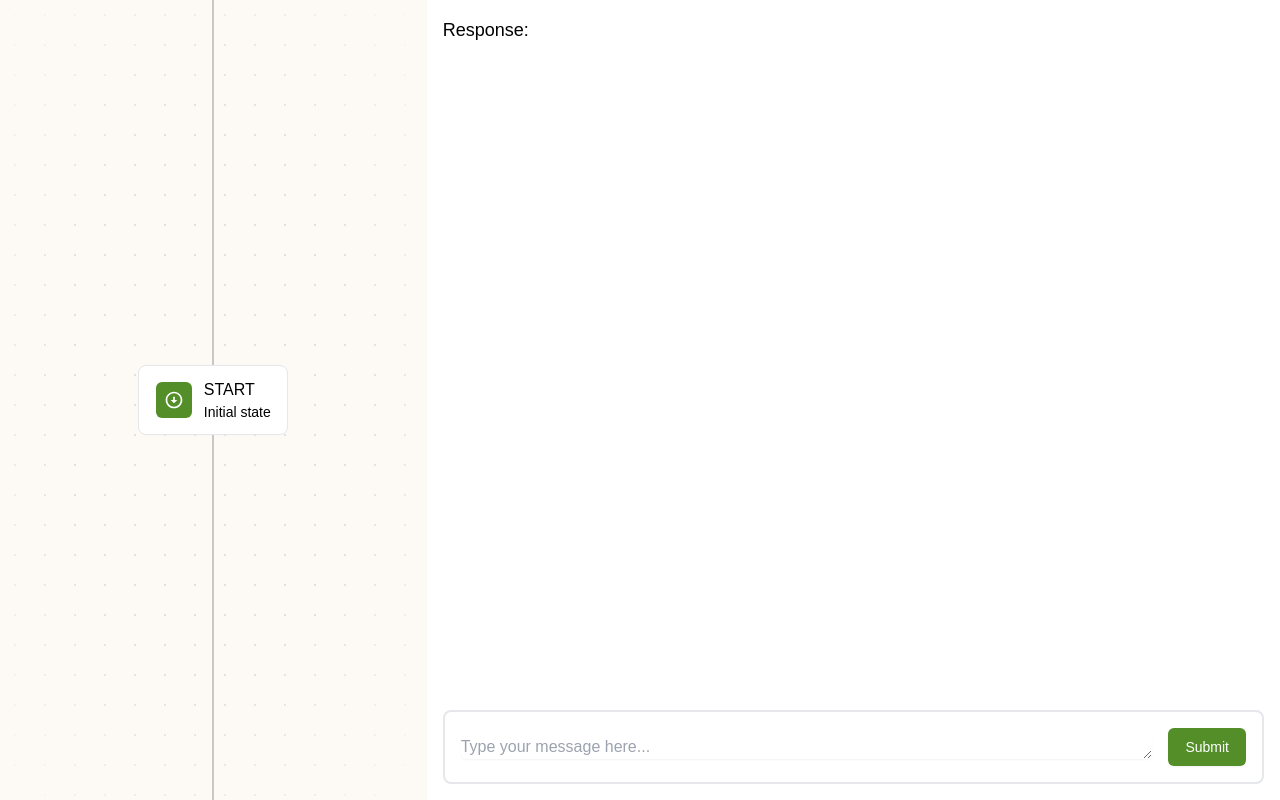
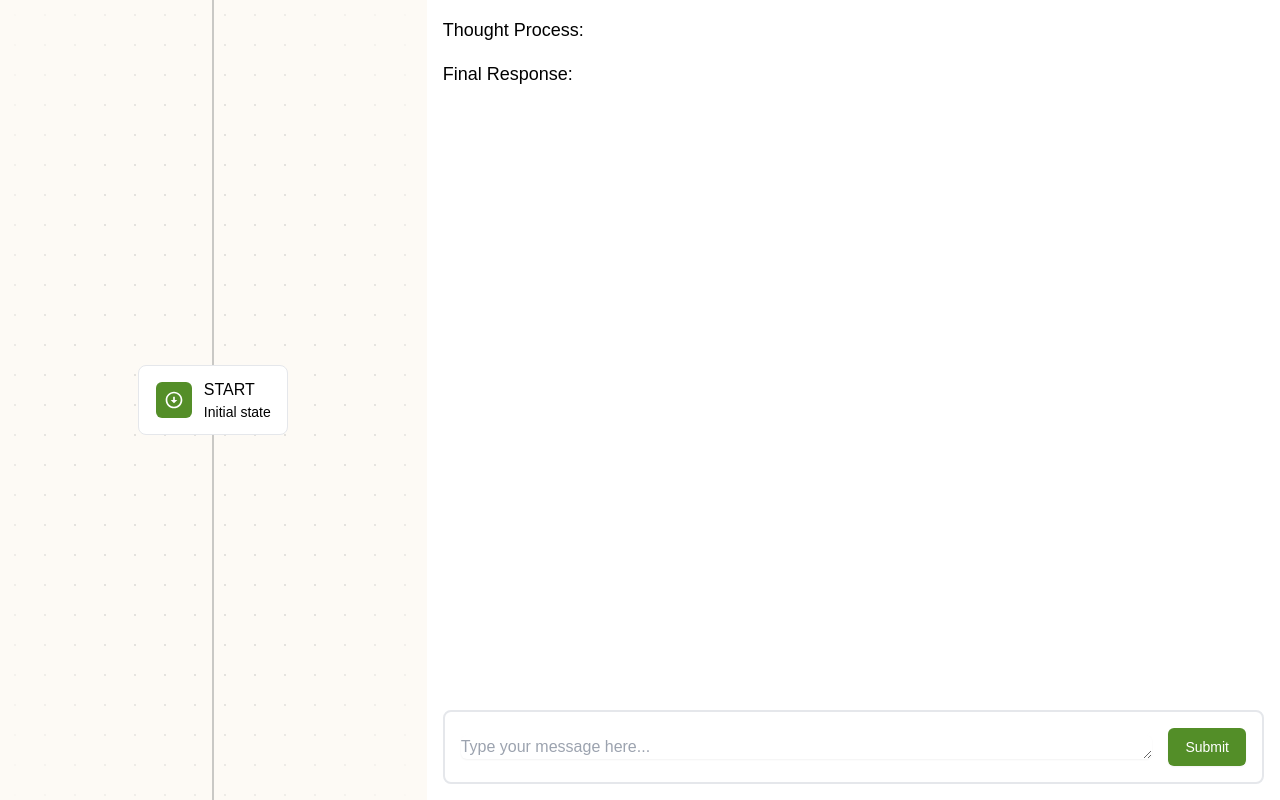
Before and after one commit to wordware-ai/wordware-crypto-react, a Next.js app: page / in a window 1280 px wide. Built offline with nearby package versions, Linux system fonts and the light colour scheme.

Commit message:
mid res and prog update

```diff
--- a/app/components/Chat.tsx
+++ b/app/components/Chat.tsx
@@ -18,11 +18,15 @@ const Chat: React.FC<ChatProps> = ({ setGenerations }) => {
   const [response, setResponse] = useState<string>("");
   const [isLoading, setIsLoading] = useState(false);
   const abortControllerRef = useRef<AbortController | null>(null);
+  const [processSteps, setProcessSteps] = useState<
+    Array<{ thought: string; action: string; input: string }>
+  >([]);
 
   const handleSubmit = async (e: React.FormEvent) => {
     e.preventDefault();
     setIsLoading(true);
     setResponse("");
+    setProcessSteps([]);
     setGenerations([]); // Reset generations at the start of a new query
 
     abortControllerRef.current = new AbortController();
@@ -64,7 +68,7 @@ const Chat: React.FC<ChatProps> = ({ setGenerations }) => {
 
               if (value.type === "generation") {
                 if (value.state === "start") {
-                  console.log("New generation:", value); // Add this line
+                  console.log("New generation:", value);
                   setGenerations((prev) => {
                     const newGenerations = [
                       ...prev,
@@ -74,7 +78,7 @@ const Chat: React.FC<ChatProps> = ({ setGenerations }) => {
                         action: value.action || "",
                       },
                     ];
-                    console.log("Updated generations:", newGenerations); // Add this line
+                    console.log("Updated generations:", newGenerations);
                     return newGenerations;
                   });
                 } else if (value.state === "end") {
@@ -97,7 +101,7 @@ const Chat: React.FC<ChatProps> = ({ setGenerations }) => {
                       ? {
                           ...gen,
                           thought: gen.thought + (value.value ?? ""),
-                          action: gen.action || value.action || "", // Update action if it exists
+                          action: gen.action || value.action || "",
                         }
                       : gen
                   )
@@ -137,8 +141,26 @@ const Chat: React.FC<ChatProps> = ({ setGenerations }) => {
     <div className="flex flex-col h-screen bg-white">
       <div className="flex-grow overflow-auto p-4">
         <div className="max-w-4xl mx-auto">
-          <h3 className="text-lg font-medium text-black mb-4">Response:</h3>
-          <div className=" p-4 rounded-md text-black">
+          <h3 className="text-lg font-medium text-black mb-4">
+            Thought Process:
+          </h3>
+          {processSteps.map((step, index) => (
+            <div key={index} className="mb-4 p-4 border rounded-md">
+              <p>
+                <strong>Thought:</strong> {step.thought}
+              </p>
+              <p>
+                <strong>Action:</strong> {step.action}
+              </p>
+              <p>
+                <strong>Input:</strong> {step.input}
+              </p>
+            </div>
+          ))}
+          <h3 className="text-lg font-medium text-black mb-4">
+            Final Response:
+          </h3>
+          <div className="p-4 rounded-md text-black">
             <pre className="whitespace-pre-wrap">{response}</pre>
           </div>
         </div>
```
